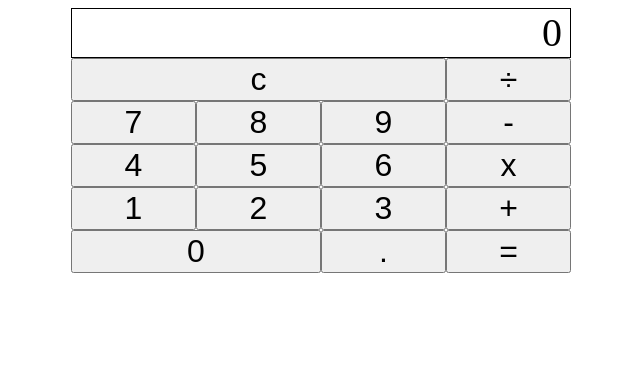
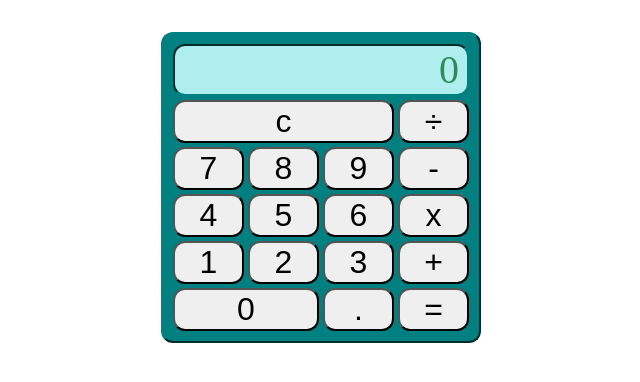
Before and after one commit to lousaint/calculator, a plain HTML site: page index.html in a window 1280 px wide. Shown: the whole page, without its empty margins (319-959 px from the left). Drawn offline with Linux system fonts and the light colour scheme.

Commit message:
Style the calculator

```diff
--- a/styles/calculator.css
+++ b/styles/calculator.css
@@ -1,15 +1,29 @@
 #calculator {
-    max-width: 500px;
+    width: 300px;
     margin-left: auto;
     margin-right: auto;
+    margin-top: 2rem;
+    background-color: teal;
+    padding: 0.5rem;
+    border: 2px outset teal;
+    border-radius: 12px;
+}
+#calculator:after {
+    clear:both;
+    content:'';
+    display: block;
 }
 
 #display {
+    background-color:paleturquoise;
+    color:seagreen;
     font-size:2.5rem;
     text-align: right;
     height:3rem;
-    border: 1px solid black;
-    padding: 0 .5rem 0 .5rem;
+    border: 2px inset teal;
+    border-radius: 12px;
+    padding: 0 0.5rem 0 0.5rem;
+    margin: 0.125rem;
 }
 
 #functions {
@@ -40,4 +54,6 @@
 
 .button {
     font-size:2rem;
+    border-radius:12px;
+    margin:0.125rem;
 }
```
